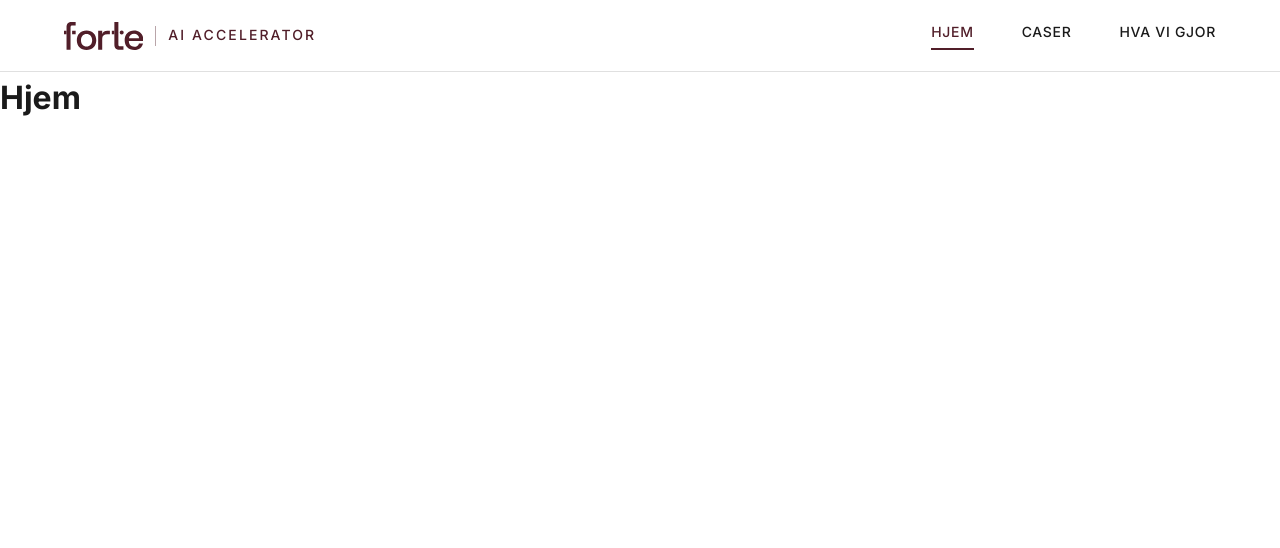
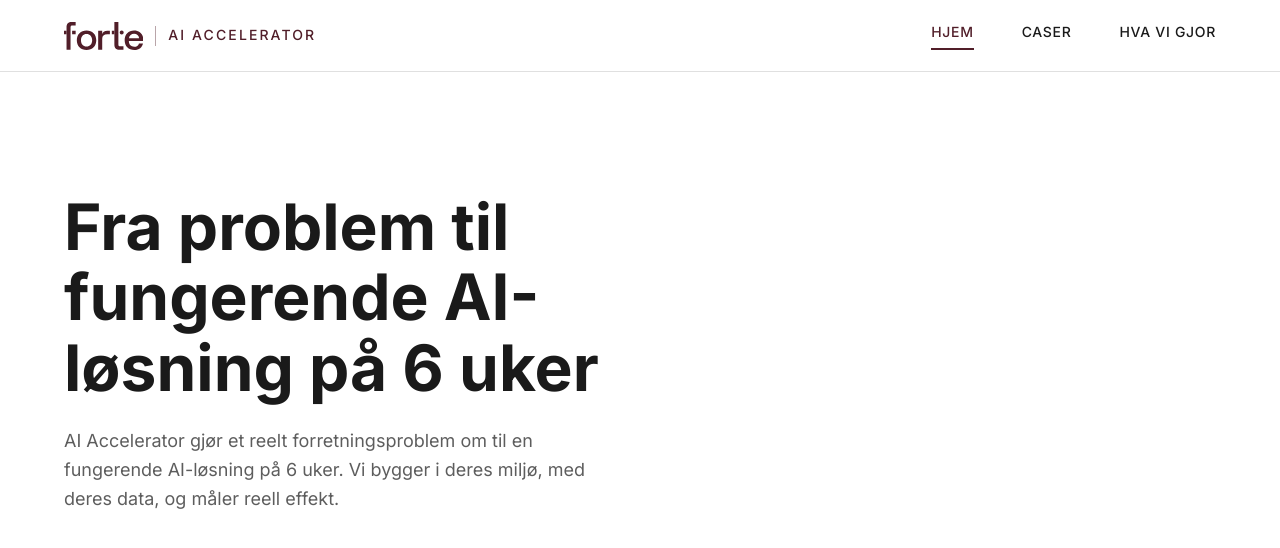
Before and after one commit to fortedigital/faia-hjemmeside, a React (Vite) app: page / in a window 1280 px wide. Shown: the top 548 px of the page. Built offline with nearby package versions, Linux system fonts and the light colour scheme.

Commit message:
feat: add hero section to home page
Co-Authored-By: Claude Opus 4.6 <noreply@anthropic.com>

```diff
--- a/src/pages/Home/Home.jsx
+++ b/src/pages/Home/Home.jsx
@@ -1,5 +1,20 @@
+import styles from './Home.module.scss'
+
 function Home() {
-  return <div><h1>Hjem</h1></div>
+  return (
+    <div className={styles.page}>
+      <section className={styles.hero}>
+        <h1 className={styles.headline}>
+          Fra problem til fungerende AI-løsning på 6 uker
+        </h1>
+        <p className={styles.subtitle}>
+          AI Accelerator gjør et reelt forretningsproblem om til en fungerende
+          AI-løsning på 6 uker. Vi bygger i deres miljø, med deres data, og
+          måler reell effekt.
+        </p>
+      </section>
+    </div>
+  )
 }
 
 export default Home
--- /dev/null
+++ b/src/pages/Home/Home.module.scss
@@ -0,0 +1,32 @@
+@use '../../styles/variables' as *;
+
+.page {
+  max-width: $max-width;
+  margin: 0 auto;
+  padding: 0 $spacing-md;
+}
+
+.hero {
+  padding: $spacing-2xl 0 $spacing-xl;
+}
+
+.headline {
+  font-size: $font-size-hero;
+  font-weight: 700;
+  line-height: 1.1;
+  color: $color-black;
+  max-width: 700px;
+  margin-bottom: $spacing-md;
+
+  @media (max-width: $breakpoint-mobile) {
+    font-size: $font-size-3xl;
+  }
+}
+
+.subtitle {
+  font-size: $font-size-lg;
+  line-height: 1.6;
+  color: $color-black;
+  opacity: 0.7;
+  max-width: 560px;
+}
```
